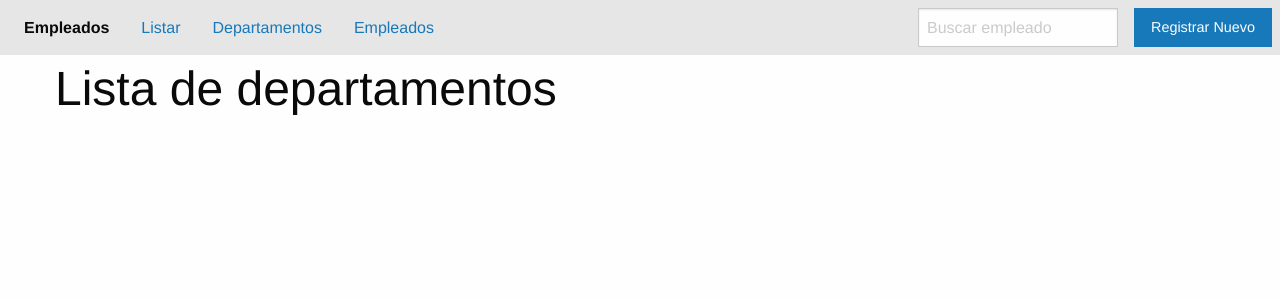
After one commit to TheIszer/Django-Empleados, a Django app: page /list-departamento/ in a window 1280 px wide. The commit adds this page. Shown: the top 300 px of the page. Run offline with Django 4.2, Linux system fonts and the light colour scheme; data that the repository does not hold is empty; some libraries are stand-ins or nearby versions.

Commit message:
Lista de Departamentos Completada

```diff
--- a/applications/departamento/models.py
+++ b/applications/departamento/models.py
@@ -9,7 +9,7 @@ class Departamento(models.Model):
     class Meta:
         verbose_name = 'Mi Departamento'
         verbose_name_plural = 'Areas de la empresa'
-        ordering = ['-name']
+        ordering = ['name']
         unique_together = ['name', 'shor_name']
 
     def __str__(self):
--- a/applications/departamento/urls.py
+++ b/applications/departamento/urls.py
@@ -7,5 +7,6 @@ from . import views
 app_name = "departamento_app"
 
 urlpatterns = [
-    path('new-departamento/', views.NewDepartamentoView.as_view(), name='nuevo_departamento')
+    path('list-departamento/', views.DepartamentoListView.as_view(), name='lista_departamento'),
+    path('new-departamento/', views.NewDepartamentoView.as_view(), name='nuevo_departamento'),
 ]
--- a/applications/departamento/views.py
+++ b/applications/departamento/views.py
@@ -1,4 +1,5 @@
 from django.shortcuts import render
+from django.views.generic import ListView
 from django.views.generic.edit import FormView
 
 from applications.persona.models import Empleado
@@ -7,6 +8,15 @@ from applications.departamento.models import Departamento
 from .forms import NewDepartamentoForm
 
 # Create your views here.
+# Ver el listado de departamentos
+
+class DepartamentoListView(ListView):
+    model = Departamento
+    template_name = "departamento/lista_departamento.html"
+    context_object_name = 'departamentos'
+
+
+# Crear un Nuevo Departemento/
 class NewDepartamentoView(FormView):
     template_name = 'departamento/new_departamento.html'
     form_class = NewDepartamentoForm
--- /dev/null
+++ b/templates/departamento/lista_departamento.html
@@ -0,0 +1,29 @@
+{% extends 'base.html' %}
+
+{% block title %}
+    Lista de departamentos
+{% endblock title %}
+
+
+{% block content %}
+    {% include 'includes/header.html' %}
+    <div class="grid-container">
+        <div class="grid-x">
+            <h1 class="cell">Lista de departamentos</h1>
+            <div class="cell">
+                <table>
+                    <tbody>
+
+                        {% for dep in departamentos %}
+                        <tr>
+                            <td>{{dep.name}}</td>
+                            <td>{{dep.shor_name}}</td>
+                            <td><a class="hollow button secondary" href="{% url 'persona_app:list_by_area' dep.shor_name %}">Ver Empleados</a>
+                        </tr>
+                        {% endfor %}
+                    </tbody>
+                </table>
+            </div>
+        </div>
+    </div>
+{% endblock content %}
--- a/templates/includes/header.html
+++ b/templates/includes/header.html
@@ -3,7 +3,7 @@
       <ul class="dropdown menu" data-dropdown-menu>
         <li class="menu-text">Empleados</li>
         <li><a href="{% url 'persona_app:list_all_empleados' %}">Listar</a></li>
-        <li><a href="{% url 'persona_app:list_all_empleados' %}">Departamentos</a></li>
+        <li><a href="{% url 'departamento_app:lista_departamento' %}">Departamentos</a></li>
         <li><a href="{% url 'persona_app:list_all_empleados' %}">Empleados</a></li>
       </ul>
     </div>
```
